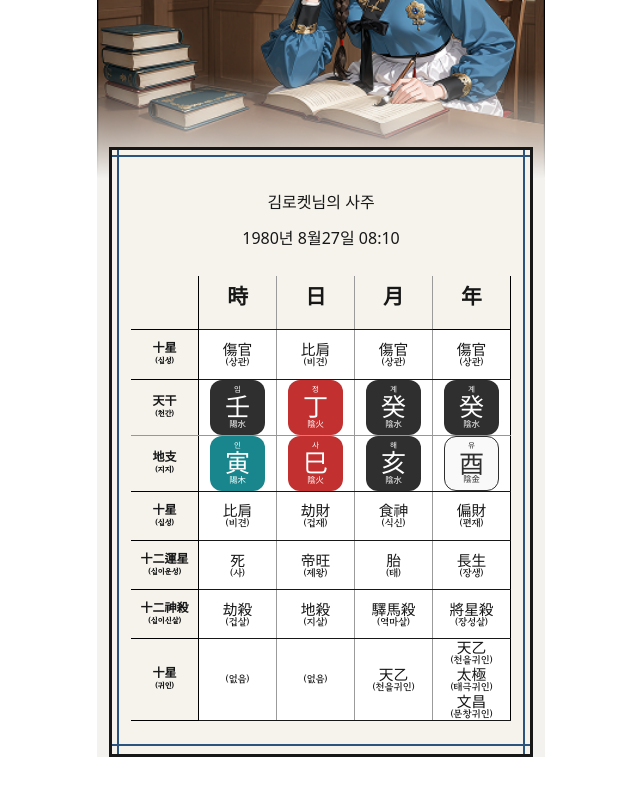
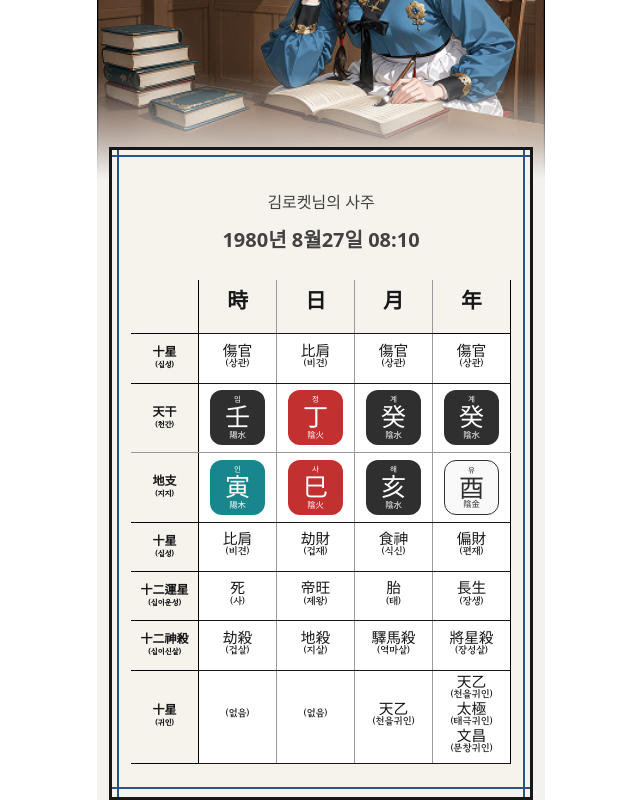
Before and after one commit to LeeHwiGyoung/rocketai, a Next.js app: page / in a window 1280 px wide. Shown: the part 1501-2301 px from the top of the page, without its empty margins (319-959 px from the left). Before the commit the page ends 2258 px from the top, so only its background shows below. Built offline with nearby package versions, Linux system fonts and the light colour scheme.

Commit message:
💄 style(SajuChartTable) : tbody의 td에 textItems 클래스 적용

```diff
--- a/src/components/SajuChartTable.tsx
+++ b/src/components/SajuChartTable.tsx
@@ -164,8 +164,8 @@ export default function SajuChartTable() {
       <div className='relative flex flex-col items-center border-x-2 border-border-blue mx-1.25 px-3
         before:absolute before:bg-[url("/left_layer.png")] before:w-[16.86%] before:aspect-56/38 before:bg-cover before:left-0 before:top-11.25 before:z-10
         after:absolute after:bg-[url("/right_layer.png")] after:w-[16.86%] after:aspect-56/38 after:bg-cover after:right-0  after:top-6.5 after:z-10 '>
-        <h2 className='mt-10'>{user.name}님의 사주</h2>
-        <p className='mt-3'>{user.year}년 {user.month}월{user.day}일 {user.birthTime}</p>
+        <h2 className='mt-10 text-[#424242]'>{user.name}님의 사주</h2>
+        <p className='mt-3 text-xl text-[#424242] font-bold'>{user.year}년 {user.month}월{user.day}일 {user.birthTime}</p>
         <table className='w-full border-collapse border-black mt-6.5 mb-8.25'>
           <thead>
             <tr className='table-header-col'>
@@ -177,17 +177,17 @@ export default function SajuChartTable() {
           <tbody>
             {sajuData.body.map((rowItem, rowIndex)=> {
               return <tr className='table-body-col' key={rowIndex}>
-                <th className={`${rowIndex === 1 && 'celestialstems'}`}>
+                <th className={`${rowIndex === 1 ? 'celestialstems' : ""}`}>
                   <SajuText size={'small'} hanjaText={rowItem.rowTitle.hanjaText} koreanText={rowItem.rowTitle.koreanText} />
                 </th>
                 {rowItem.columns.map((colItem , colIndex) => {
                   if(colItem.type === 'text') {
-                    return <td key={colIndex}>
+                    return <td key={colIndex} className='textItems'>
                       <SajuText size={'medium'} hanjaText={colItem.hanjaText} koreanText={colItem.koreanText}/>
                     </td>
                   }
                   if(colItem.type === 'stamp'){
-                    return <td key={colIndex} className={`${rowIndex === 1 && 'celestialstems'}`}>
+                    return <td key={colIndex} className={`${rowIndex === 1 ? 'celestialstems' : ""} py-[1.8%]`}>
                       <div className='flex items-center justify-center'>
                         <SajuStamp fontColor={colItem.fontColor} backgroundColor={colItem.backgroundColor} border={colItem.border} hanjaText={colItem.hanjaText} koreanText={colItem.koreanText} detailHanjaText={colItem.detailHanjaText} />
                       </div>
@@ -196,7 +196,7 @@ export default function SajuChartTable() {
 
                   if(colItem.type === 'group'){
                     return (
-                      <td key={colIndex}>
+                      <td key={colIndex} className='textItems'>
                       {colItem.items.map((groupItem, index)=> {
                         return <SajuText key={index} size={'medium'} hanjaText={groupItem.hanjaText} koreanText={groupItem.koreanText}/>
                       })}
```
